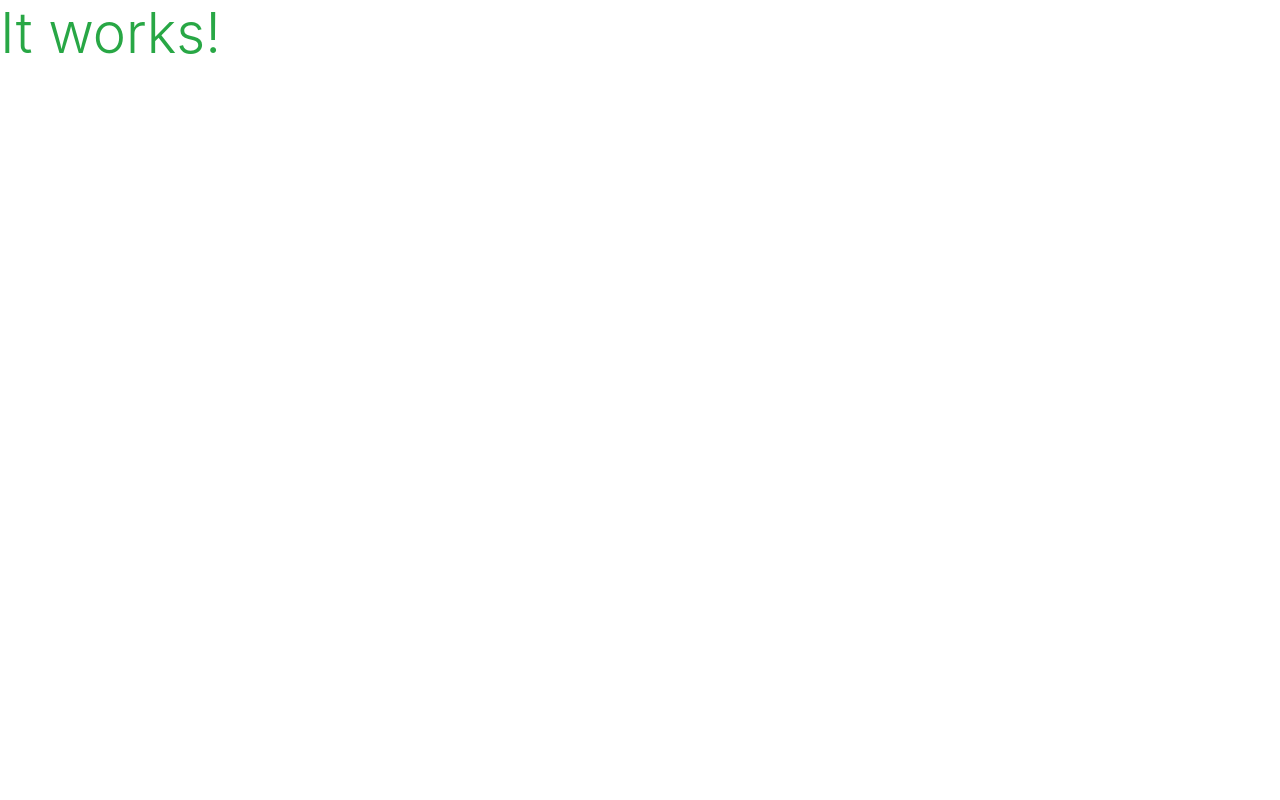
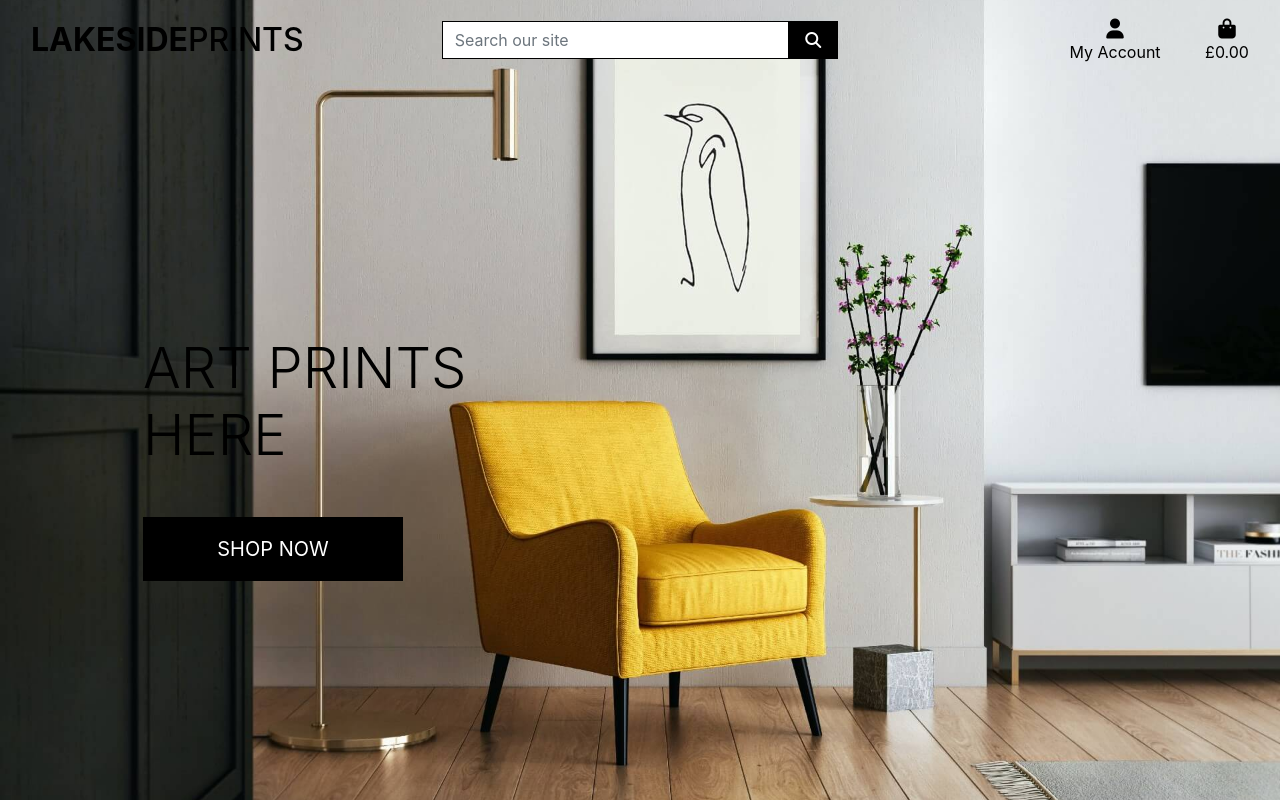
Before and after one commit to Hayley-Woodhouse/milestone-4-project, a Django app: page / in a window 1280 px wide. Before the commit the page is almost empty. Run offline with Django 3.2, Linux system fonts and the light colour scheme; some libraries are stand-ins or nearby versions.

Commit message:
added base.html and homepage css

```diff
--- a/home/templates/home/index.html
+++ b/home/templates/home/index.html
@@ -1,6 +1,27 @@
 {% extends "base.html" %}
 {% load static %}
 
+{% block page_header %}
+    <div class="container header-container">
+        <div class="row">
+            <div class="col"></div>
+        </div>
+    </div>
+{% endblock %}
+
 {% block content %}
-    <h1 class="display-4 text-success">It works!</h1>
+    <div class="container h-100">
+        <div class="row h-100">
+            <div class="col-7 col-md-6 my-auto">
+                <h1 class="display-4 logo-font text-black">
+                    Art Prints here
+                </h1>
+                <div class="my-5">
+                    <h4>
+                        <a href="" class="shop-now-button btn btn-lg rounded-0 text-uppercase py-3">Shop Now</a>
+                    </h4>
+                </div>
+            </div>
+        </div>
+    </div>
 {% endblock %}
--- a/lakeside_prints/settings.py
+++ b/lakeside_prints/settings.py
@@ -147,6 +147,10 @@ USE_TZ = True
 # https://docs.djangoproject.com/en/3.2/howto/static-files/
 
 STATIC_URL = '/static/'
+STATICFILES_DIRS = (os.path.join(BASE_DIR, 'static'),)
+
+MEDIA_URL = '/media/'
+MEDIA_ROOT = os.path.join(BASE_DIR, 'media')
 
 # Default primary key field type
 # https://docs.djangoproject.com/en/3.2/ref/settings/#default-auto-field
--- a/lakeside_prints/urls.py
+++ b/lakeside_prints/urls.py
@@ -13,11 +13,14 @@ Including another URLconf
     1. Import the include() function: from django.urls import include, path
     2. Add a URL to urlpatterns:  path('blog/', include('blog.urls'))
 """
+
 from django.contrib import admin
 from django.urls import path, include
+from django.conf import settings
+from django.conf.urls.static import static
 
 urlpatterns = [
     path('admin/', admin.site.urls),
     path('accounts/', include('allauth.urls')),
     path('', include('home.urls')),
-]
+] + static(settings.MEDIA_URL, document_root=settings.MEDIA_ROOT)
--- /dev/null
+++ b/static/css/base.css
@@ -0,0 +1,80 @@
+html {
+    height: 100%;
+}
+
+body {
+    background: url('/media/home-image-desk.jpg') no-repeat center center fixed;
+    background-size: cover;
+    height: calc(100vh - 164px);
+    color: #000;
+}
+
+/* from Bulma */
+.icon {
+    align-items: center;
+    display: inline-flex;
+    justify-content: center;
+    height: 1.5rem;
+    width: 1.5rem;
+}
+
+.logo-font {
+    text-transform: uppercase;
+}
+
+.main-logo-link {
+    width: fit-content;
+}
+
+.shop-now-button {
+    background: black;
+    color: white;
+    min-width: 260px;
+}
+
+.btn-black {
+    background: black;
+    color: white;
+}
+
+.shop-now-button:hover,
+.shop-now-button:active,
+.shop-now-button:focus,
+.btn-black:hover,
+.btn-black:active,
+.btn-black:focus {
+    background: #222;
+    color: white;
+}
+
+.text-black {
+    color: #000 !important;
+}
+
+.border-black {
+    border: 1px solid black !important;
+}
+
+/* -------------------------------- Media Queries */
+
+/* Slightly larger container on xl screens */
+@media (min-width: 1200px) {
+  .container {
+    max-width: 80%;
+  }
+}
+
+/* fixed top navbar only on medium and up */
+@media (min-width: 992px) {
+    .fixed-top-desktop-only {
+        position: fixed;
+        top: 0;
+        right: 0;
+        left: 0;
+        z-index: 1030;
+    }
+
+    .header-container {
+        padding-top: 164px;
+    }
+}
--- a/templates/base.html
+++ b/templates/base.html
@@ -14,12 +14,15 @@
 
     {% block corecss %}
         <link rel="stylesheet" href="https://cdn.jsdelivr.net/npm/bootstrap@4.6.2/dist/css/bootstrap.min.css" integrity="sha384-xOolHFLEh07PJGoPkLv1IbcEPTNtaed2xpHsD9ESMhqIYd0nLMwNLD69Npy4HI+N" crossorigin="anonymous">
+        <link rel="stylesheet" href="https://fonts.googleapis.com/css?family=Lato&display=swap">
+        <link rel="stylesheet" href="{% static 'css/base.css' %}">
     {% endblock %}
 
     {% block extra_css %}
     {% endblock %}
 
     {% block corejs %}
+        <script src="https://kit.fontawesome.com/e9c73d7092.js" crossorigin="anonymous"></script>
         <script src="https://cdn.jsdelivr.net/npm/jquery@3.5.1/dist/jquery.slim.min.js" integrity="sha384-DfXdz2htPH0lsSSs5nCTpuj/zy4C+OGpamoFVy38MVBnE+IbbVYUew+OrCXaRkfj" crossorigin="anonymous"></script>
         <script src="https://cdn.jsdelivr.net/npm/popper.js@1.16.1/dist/umd/popper.min.js" integrity="sha384-9/reFTGAW83EW2RDu2S0VKaIzap3H66lZH81PoYlFhbGU+6BZp6G7niu735Sk7lN" crossorigin="anonymous"></script>
         <script src="https://cdn.jsdelivr.net/npm/bootstrap@4.6.2/dist/js/bootstrap.min.js" integrity="sha384-+sLIOodYLS7CIrQpBjl+C7nPvqq+FbNUBDunl/OZv93DB7Ln/533i8e/mZXLi/P+" crossorigin="anonymous"></script>
@@ -31,8 +34,67 @@
     <title>Lakeside Prints {% block extra_title %}{% endblock %}</title>
   </head>
   <body>
-    <header class="container-fluid fixed-top"></header>
-
+    <header class="container-fluid fixed-top">
+      <div id="topnav" class="row pt-lg-2 d-none d-lg-flex">
+        <div class="col-12 col-lg-4 my-auto py-1 py-lg-0 text-center text-lg-left">
+          <a href="{% url 'home' %}" class="nav-link main-logo-link">
+            <h2 class="logo-font text-black my-0"><strong>Lakeside</strong>Prints</h2>
+          </a>
+        </div>
+        <div class="col-12 col-lg-4 my-auto py-1 py-lg-0">
+          <form method="GET" action="">
+            <div class="input-group w-100">
+              <input class="form-control border border-black rounded-0" type="text" name="q" placeholder="Search our site">
+                <div class="input-group-append">
+                  <button class="form-control btn btn-black border border-black rounded-0" type="submit">
+                    <span class="icon">
+                      <i class="fas fa-search"></i>
+                    </span>
+                  </button>
+                </div>
+            </div>
+          </form>
+        </div>
+        <div class="col-12 col-lg-4 my-auto py-1 py-lg-0">
+          <ul class="list-inline list-unstyled text-center text-lg-right my-0">
+            <li class="list-inline-item dropdown">
+              <a class="text-black nav-link" href="#" id="user-options" data-toggle="dropdown" aria-haspopup="true" aria-expanded="false">
+                <div class="text-center">
+                  <div><i class="fas fa-user fa-lg"></i></div>
+                  <p class="my-0">My Account</p>
+                </div>
+              </a>
+              <div class="dropdown-menu border-0" aria-labelledby="user-options">
+                {% if request.user.is_authenticated %}
+                  {% if request.user.is_superuser %}
+                    <a href="" class="dropdown-item">Product Management</a>
+                  {% endif %}
+                    <a href="" class="dropdown-item">My Profile</a>
+                    <a href="{% url 'account_logout' %}" class="dropdown-item">Logout</a>
+                {% else %}
+                  <a href="{% url 'account_signup' %}" class="dropdown-item">Register</a>
+                  <a href="{% url 'account_login' %}" class="dropdown-item">Login</a>
+                {% endif %}
+              </div>
+            </li>
+            <li class="list-inline-item">
+              <a class="{% if grand_total %}text-info font-weight-bold{% else %}text-black{% endif %} nav-link" href="">
+                <div class="text-center">
+                  <div><i class="fas fa-shopping-bag fa-lg"></i></div>
+                  <p class="my-0">
+                    {% if grand_total %}
+                      £{{ grand_total|floatformat:2 }}
+                    {% else %}
+                      £0.00
+                    {% endif %}
+                  </p>
+                </div>
+              </a>
+            </li>
+          </ul>
+        </div>
+      </div>
+    </header>
     {% if messages %}
         <div class="message-container"></div>
     {% endif %}
```
Also changed, not shown: media/home-image-desk-2.jpg (added), media/home-image-desk-3.jpg (added), media/home-image-desk.jpg (added).
